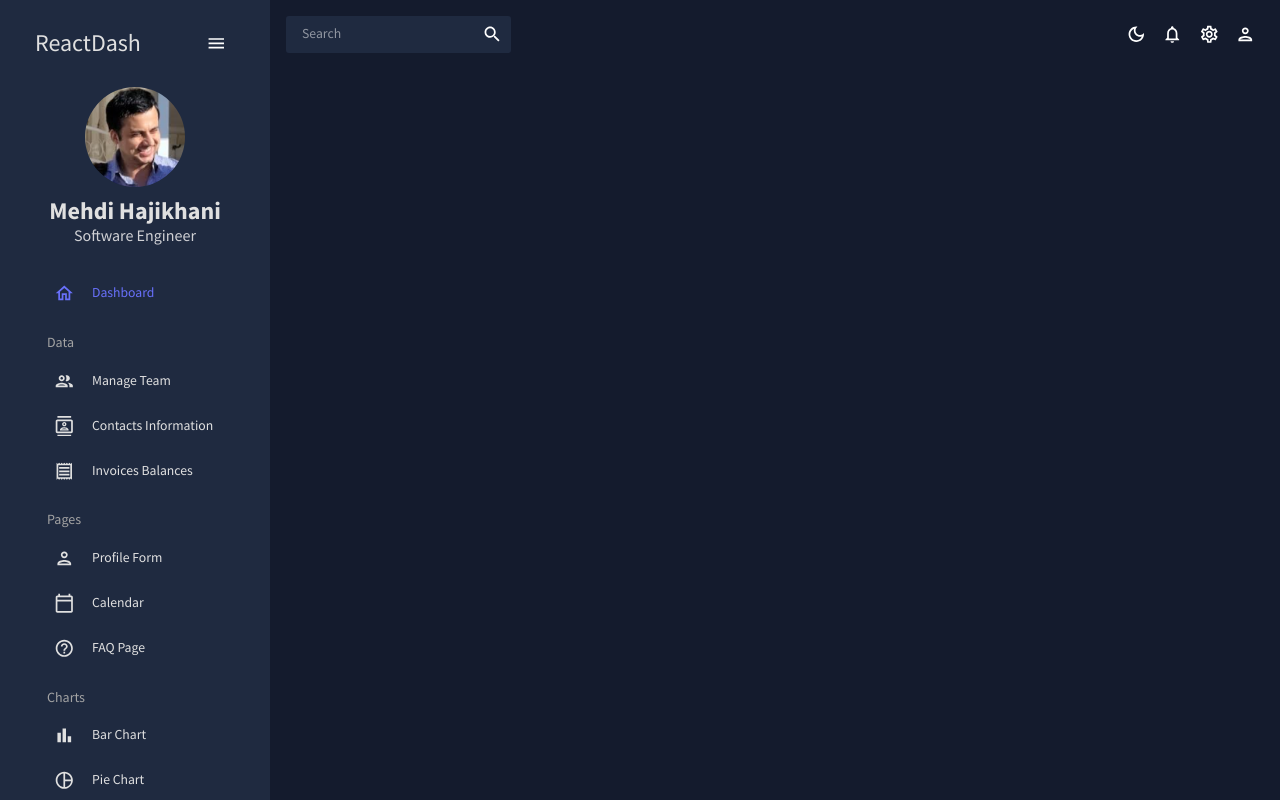
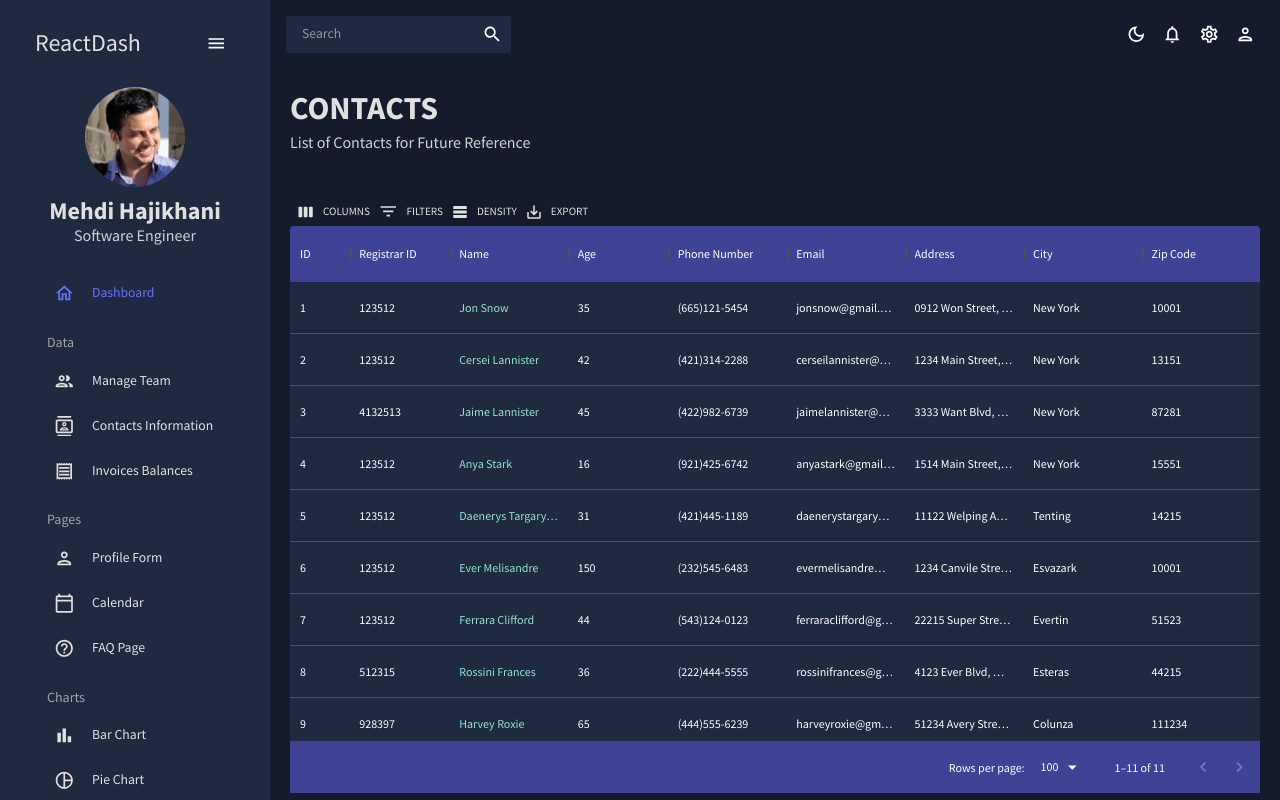
Before and after one commit to mhaji007/ReactDashboard, a React (Create React App) app: page /contacts in a window 1280 px wide. Built offline with nearby package versions, Linux system fonts and the light colour scheme.

Commit message:
Set up contacts component

```diff
--- a/src/App.js
+++ b/src/App.js
@@ -7,7 +7,7 @@
 import Dashboard from "./scenes/dashboard";
 import Team from "./scenes/team";
 // import Invoices from "./scenes/invoices";
-// import Contacts from "./scenes/contacts";
+import Contacts from "./scenes/contacts";
 // import Bar from "./scenes/bar";
 // import Form from "./scenes/form";
 // import Line from "./scenes/line";
@@ -30,7 +30,7 @@
             <Routes>
               <Route path="/" element={<Dashboard />} />
               <Route path="/team" element={<Team />} />
-              {/* <Route path="/contacts" element={<Contacts />} /> */}
+              <Route path="/contacts" element={<Contacts />} />
               {/* <Route path="/invoices" element={<Invoices />} /> */}
               {/* <Route path="/form" element={<Form />} /> */}
               {/* <Route path="/bar" element={<Bar />} /> */}
--- /dev/null
+++ b/src/scenes/contacts/index.js
@@ -0,0 +1,103 @@
+import { Box } from "@mui/material";
+import { DataGrid, GridToolbar } from "@mui/x-data-grid";
+import { tokens } from "../../theme";
+import { mockDataContacts } from "../../data/mockData";
+import Header from "../../components/Header";
+import { useTheme } from "@mui/material";
+
+const Contacts = () => {
+  const theme = useTheme();
+  const colors = tokens(theme.palette.mode);
+
+  const columns = [
+    { field: "id", headerName: "ID", flex: 0.5 },
+    { field: "registrarId", headerName: "Registrar ID" },
+    {
+      field: "name",
+      headerName: "Name",
+      flex: 1,
+      cellClassName: "name-column--cell",
+    },
+    {
+      field: "age",
+      headerName: "Age",
+      type: "number",
+      headerAlign: "left",
+      align: "left",
+    },
+    {
+      field: "phone",
+      headerName: "Phone Number",
+      flex: 1,
+    },
+    {
+      field: "email",
+      headerName: "Email",
+      flex: 1,
+    },
+    {
+      field: "address",
+      headerName: "Address",
+      flex: 1,
+    },
+    {
+      field: "city",
+      headerName: "City",
+      flex: 1,
+    },
+    {
+      field: "zipCode",
+      headerName: "Zip Code",
+      flex: 1,
+    },
+  ];
+
+  return (
+    <Box m="20px">
+      <Header
+        title="CONTACTS"
+        subtitle="List of Contacts for Future Reference"
+      />
+      <Box
+        m="40px 0 0 0"
+        height="75vh"
+        sx={{
+          "& .MuiDataGrid-root": {
+            border: "none",
+          },
+          "& .MuiDataGrid-cell": {
+            borderBottom: "none",
+          },
+          "& .name-column--cell": {
+            color: colors.greenAccent[300],
+          },
+          "& .MuiDataGrid-columnHeaders": {
+            backgroundColor: colors.blueAccent[700],
+            borderBottom: "none",
+          },
+          "& .MuiDataGrid-virtualScroller": {
+            backgroundColor: colors.primary[400],
+          },
+          "& .MuiDataGrid-footerContainer": {
+            borderTop: "none",
+            backgroundColor: colors.blueAccent[700],
+          },
+          "& .MuiCheckbox-root": {
+            color: `${colors.greenAccent[200]} !important`,
+          },
+          "& .MuiDataGrid-toolbarContainer .MuiButton-text": {
+            color: `${colors.grey[100]} !important`,
+          },
+        }}
+      >
+        <DataGrid
+          rows={mockDataContacts}
+          columns={columns}
+          components={{ Toolbar: GridToolbar }}
+        />
+      </Box>
+    </Box>
+  );
+};
+
+export default Contacts;
```
